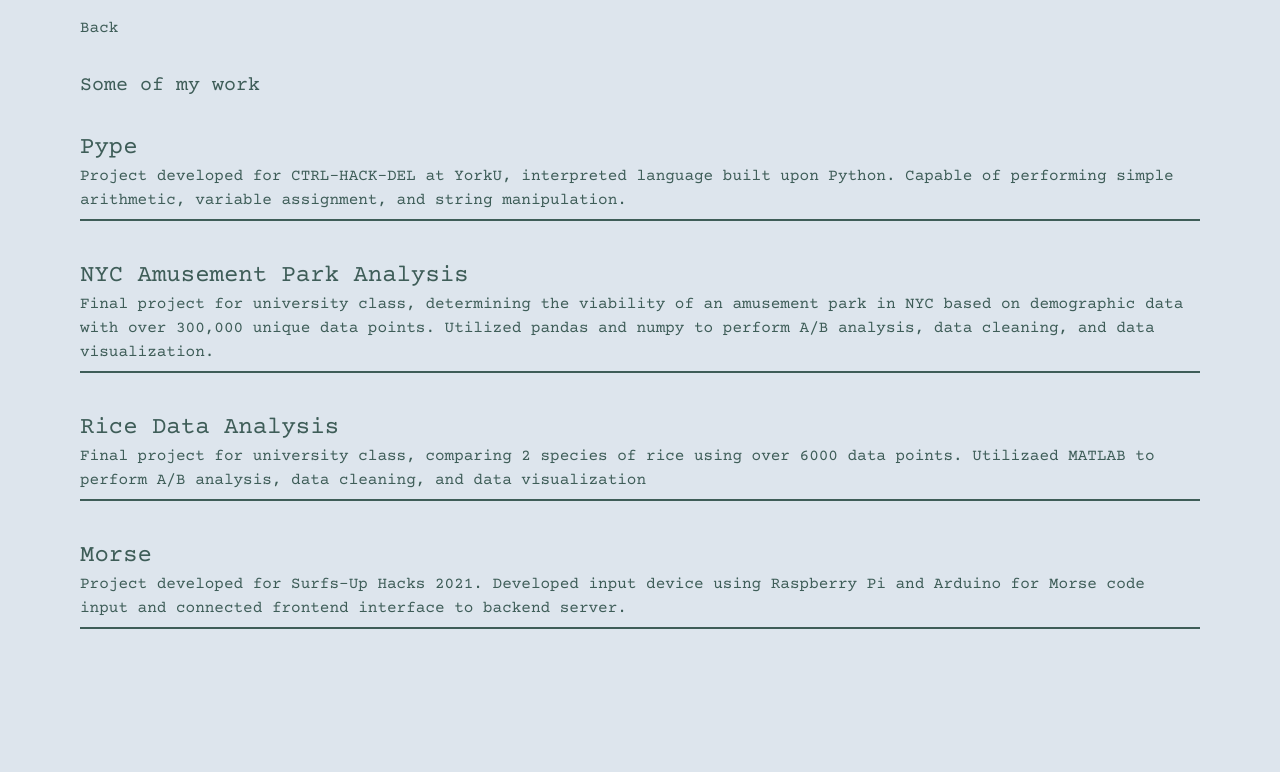
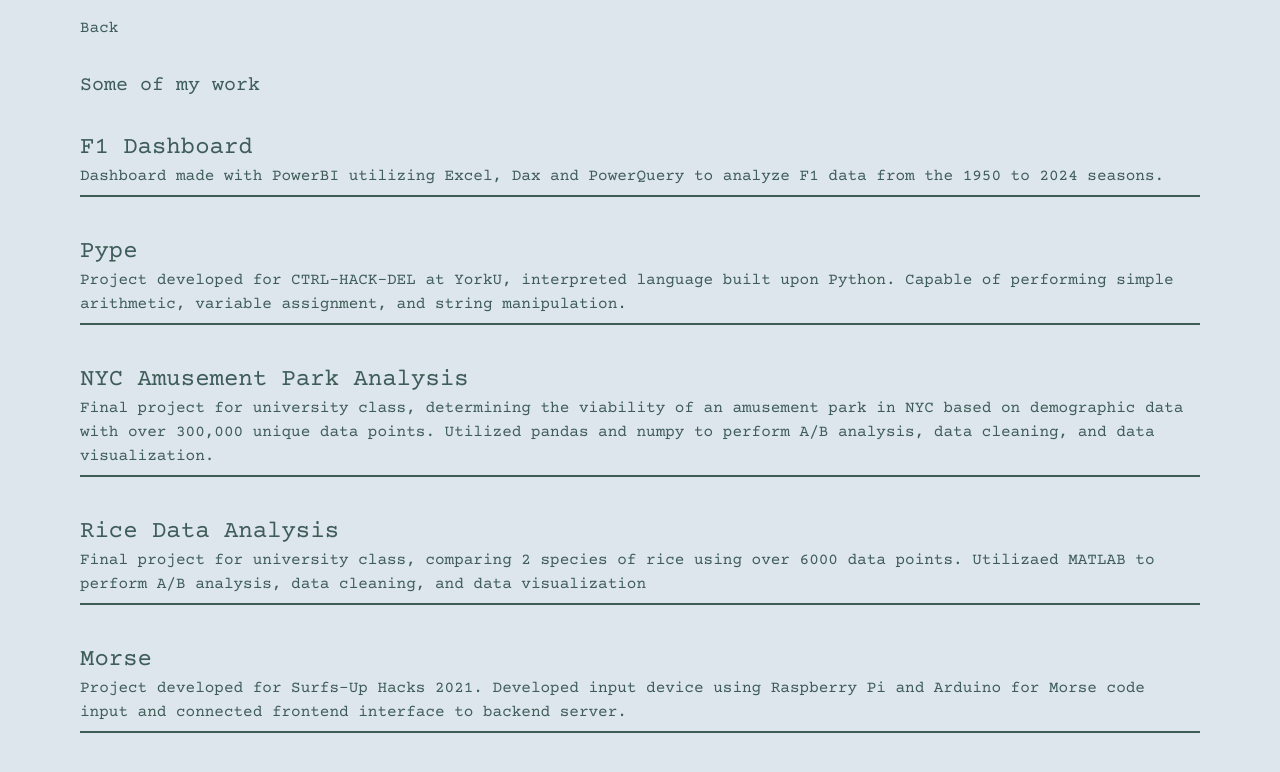
Before and after one commit to ChengAaron/PersonalWebsite, a React (Vite) app: page /projects in a window 1280 px wide. Shown: the top 772 px of the page. Built offline with nearby package versions, Linux system fonts and the light colour scheme.

Commit message:
new resume, added new project

```diff
--- a/src/components/constants.js
+++ b/src/components/constants.js
@@ -27,6 +27,7 @@ export const vgDecks = [
 ]
 
 export const projects = [
+    {projectName: "F1 Dashboard", projectLink: "https://f1-dashboard-alpha.vercel.app/", projectDesc: "Dashboard made with PowerBI utilizing Excel, Dax and PowerQuery to analyze F1 data from the 1950 to 2024 seasons."},
     {projectName: "Pype", projectLink: "https://github.com/RickyuXen/CHDHack", projectDesc: "Project developed for CTRL-HACK-DEL at YorkU, interpreted language built upon Python. Capable of performing simple arithmetic, variable assignment, and string manipulation."},
     {projectName: "NYC Amusement Park Analysis", projectLink: "https://github.com/ChengAaron/1130-Final", projectDesc: "Final project for university class, determining the viability of an amusement park in NYC based on demographic data with over 300,000 unique data points. Utilized pandas and numpy to perform A/B analysis, data cleaning, and data visualization."},
     {projectName: "Rice Data Analysis", projectLink:"https://docs.google.com/document/d/16CW2PEl3zqXL-1toXJl6C3nGrn50e9VXkvEMc-DK5xc/edit?usp=sharing", projectDesc: "Final project for university class, comparing 2 species of rice using over 6000 data points. Utilizaed MATLAB to perform A/B analysis, data cleaning, and data visualization"},
```
Also changed, not shown: 1 other file (tests, documents, lock files or other folders).
